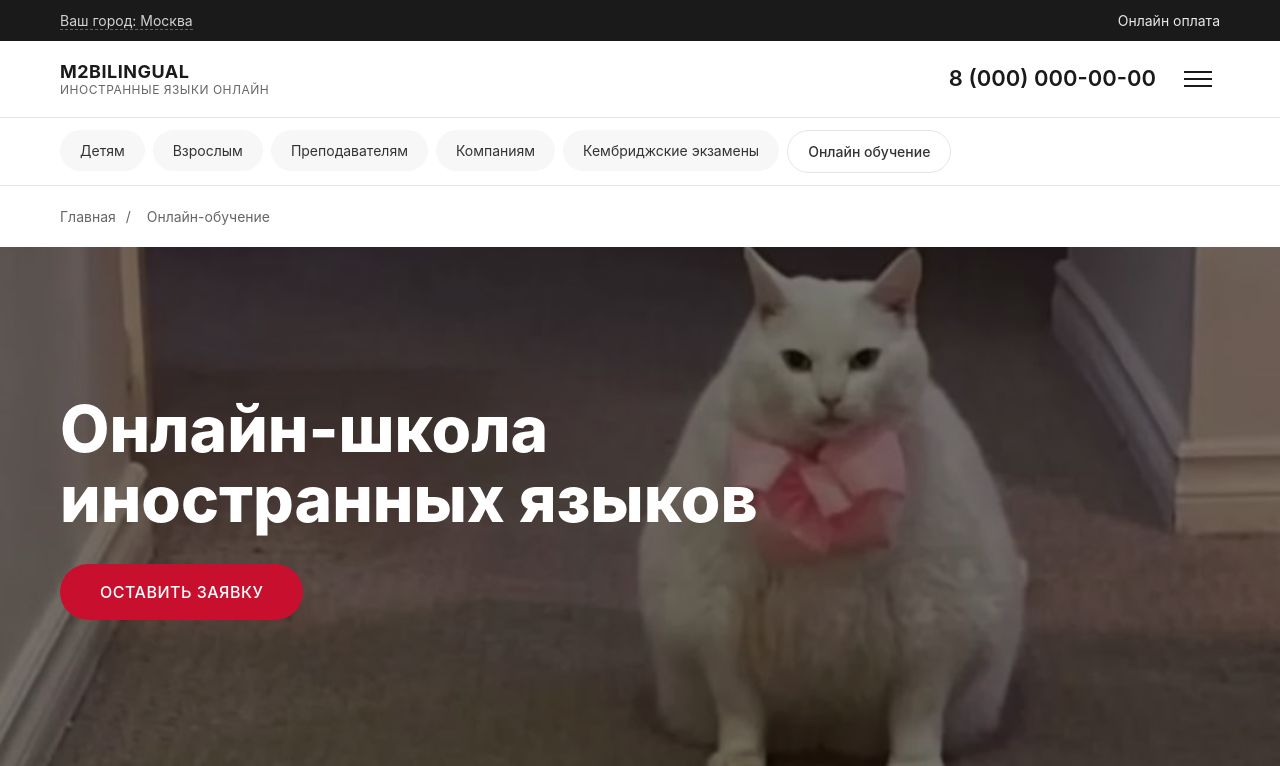
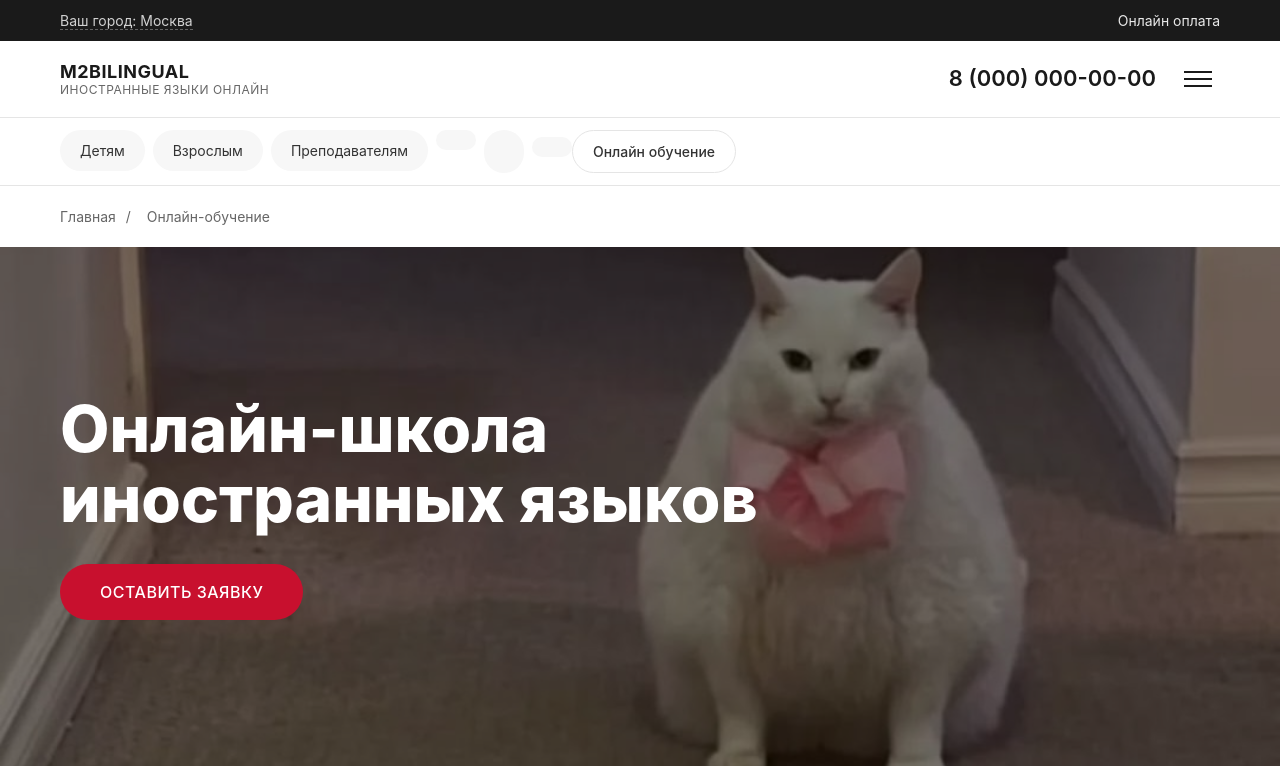
Before and after one commit to yuliyaBarashka/Djangodrf, a Django app: page / in a window 1280 px wide. Shown: the top 766 px of the page. Run offline with Django 5.2, Linux system fonts and the light colour scheme; parts of the project's set-up code (start-up, migrations or seed data) failed here and were passed over.

Commit message:
update index.html

```diff
--- a/templates/core/index.html
+++ b/templates/core/index.html
@@ -48,8 +48,7 @@
             <li><a href="#" class="tabs__link">Детям</a></li>
             <li><a href="#" class="tabs__link">Взрослым</a></li>
             <li><a href="#" class="tabs__link">Преподавателям</a></li>
-            <li><a href="#" class="tabs__link">Компаниям</a></li>
-            <li><a href="#" class="tabs__link">Кембриджские экзамены</a></li>
+            <li><a href="#" class="tabs__link"Экзамены</a></li>
             <li><a href="#" class="tabs__link tabs__link--active">Онлайн обучение</a></li>
         </ul>
     </div>
```
